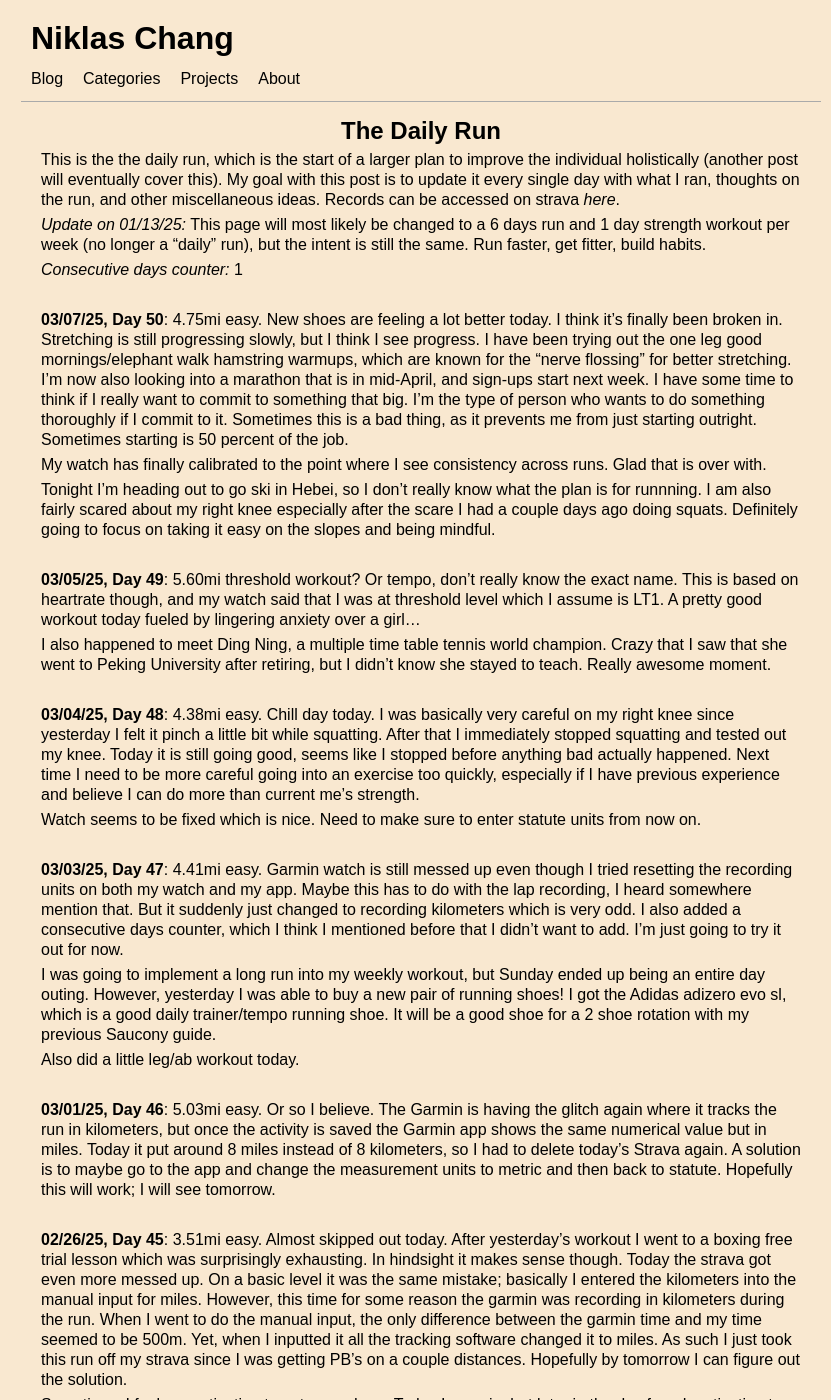
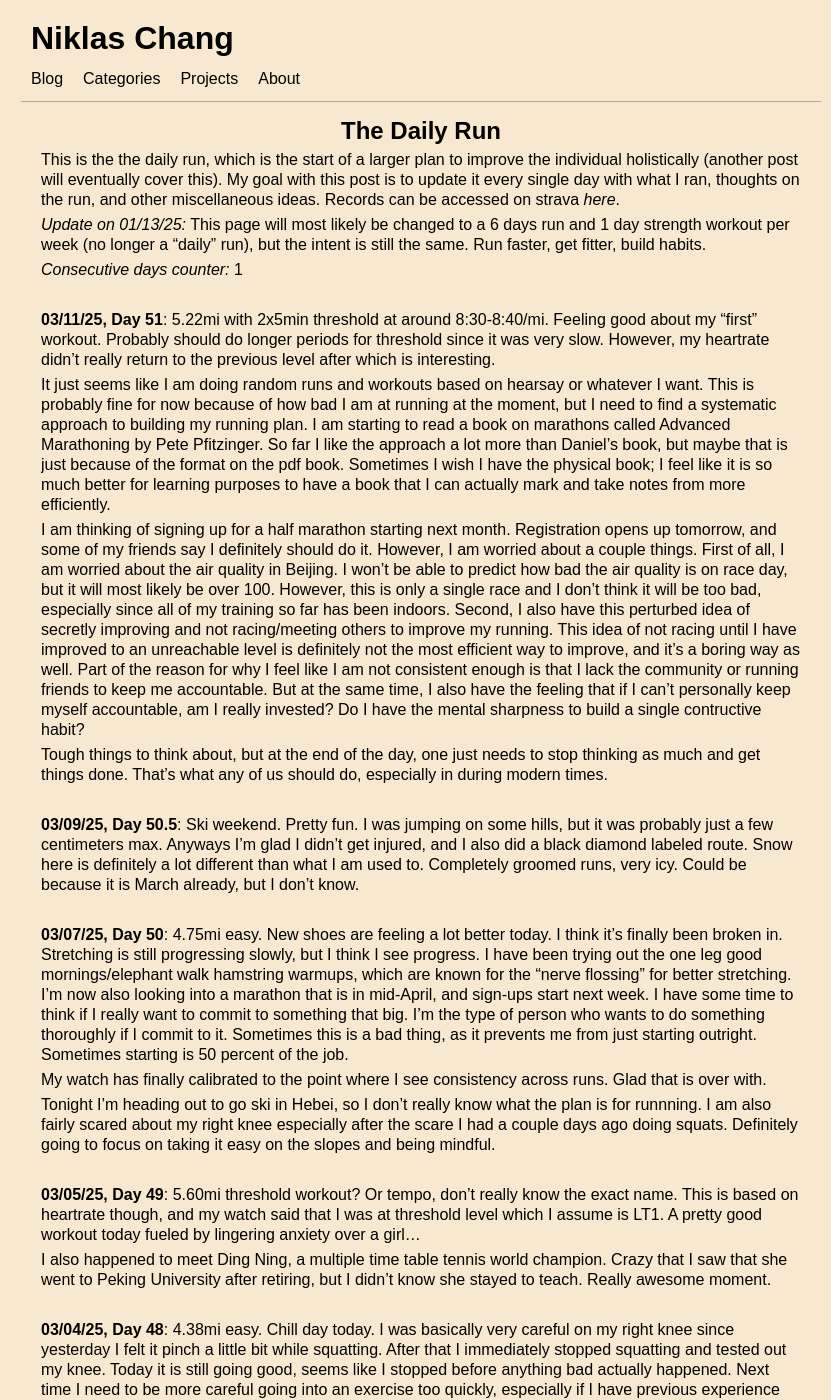
Before and after one commit to Niklichang/niklichang.github.io, a Jekyll site: the page built from _posts/2024-12-02-the-daily-run.md, in a window 1280 px wide and 1400 px high. Shown: the whole window, without its empty margins (219-1050 px from the left). Built offline with Jekyll 4.4.1, drawn with Linux system fonts in a browser that asks for light colours; some web fonts are replaced.

Commit message:
fiftyone

```diff
--- a/_posts/2024-12-02-the-daily-run.md
+++ b/_posts/2024-12-02-the-daily-run.md
@@ -11,6 +11,20 @@ This is the the daily run, which is the start of a larger plan to improve the in
 *Update on 01/13/25:* This page will most likely be changed to a 6 days run and 1 day strength workout per week (no longer a "daily" run), but the intent is still the same. Run faster, get fitter, build habits.
 
 *Consecutive days counter:* 1
+
+<br/>
+
+**03/11/25, Day 51**: 5.22mi with 2x5min threshold at around 8:30-8:40/mi. Feeling good about my "first" workout. Probably should do longer periods for threshold since it was very slow. However, my heartrate didn't really return to the previous level after which is interesting.
+
+It just seems like I am doing random runs and workouts based on hearsay or whatever I want. This is probably fine for now because of how bad I am at running at the moment, but I need to find a systematic approach to building my running plan. I am starting to read a book on marathons called Advanced Marathoning by Pete Pfitzinger. So far I like the approach a lot more than Daniel's book, but maybe that is just because of the format on the pdf book. Sometimes I wish I have the physical book; I feel like it is so much better for learning purposes to have a book that I can actually mark and take notes from more efficiently.
+
+I am thinking of signing up for a half marathon starting next month. Registration opens up tomorrow, and some of my friends say I definitely should do it. However, I am worried about a couple things. First of all, I am worried about the air quality in Beijing. I won't be able to predict how bad the air quality is on race day, but it will most likely be over 100. However, this is only a single race and I don't think it will be too bad, especially since all of my training so far has been indoors. Second, I also have this perturbed idea of secretly improving and not racing/meeting others to improve my running. This idea of not racing until I have improved to an unreachable level is definitely not the most efficient way to improve, and it's a boring way as well. Part of the reason for why I feel like I am not consistent enough is that I lack the community or running friends to keep me accountable. But at the same time, I also have the feeling that if I can't personally keep myself accountable, am I really invested? Do I have the mental sharpness to build a single contructive habit?
+
+Tough things to think about, but at the end of the day, one just needs to stop thinking as much and get things done. That's what any of us should do, especially in during modern times.
+
+<br/>
+
+**03/09/25, Day 50.5**: Ski weekend. Pretty fun. I was jumping on some hills, but it was probably just a few centimeters max. Anyways I'm glad I didn't get injured, and I also did a black diamond labeled route. Snow here is definitely a lot different than what I am used to. Completely groomed runs, very icy. Could be because it is March already, but I don't know.
 
 <br/>
 
```
